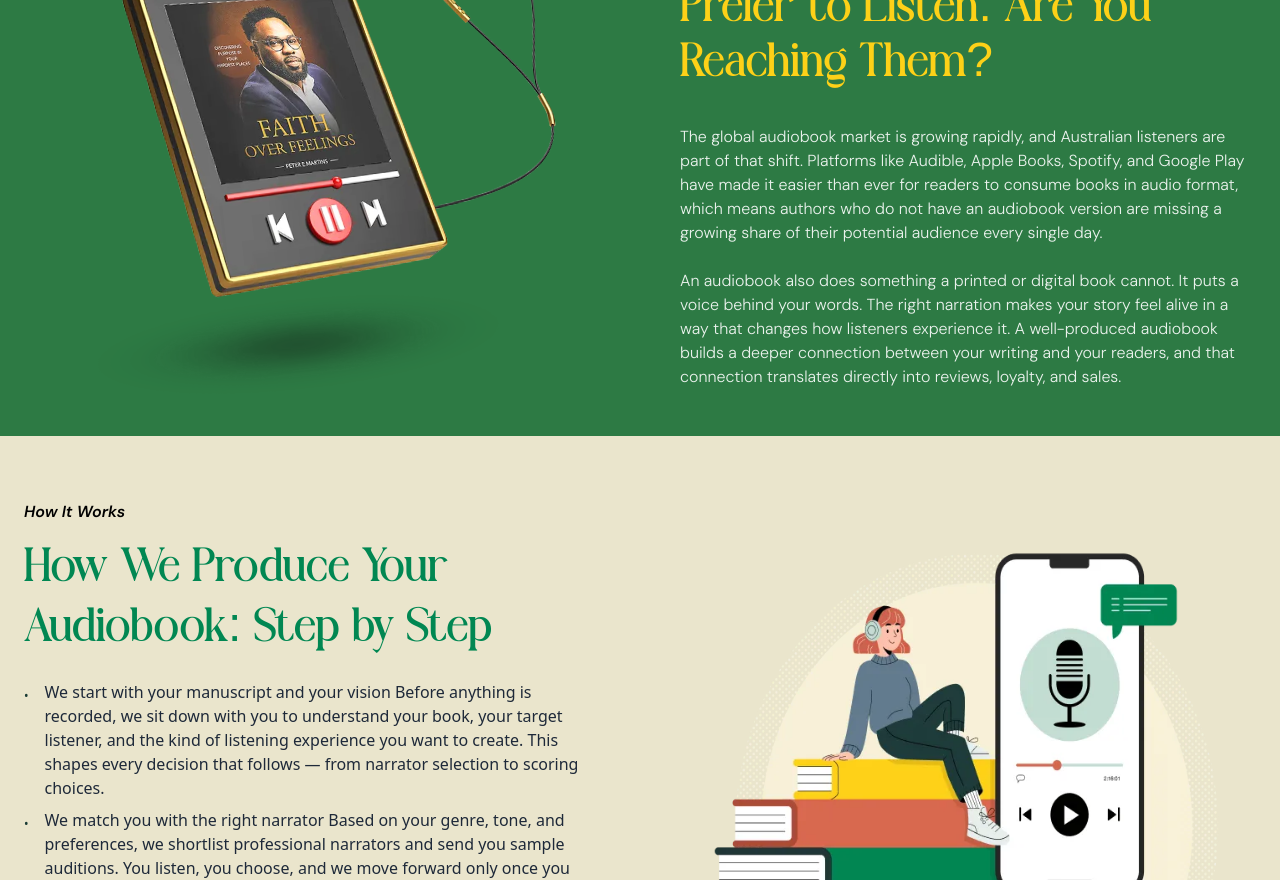
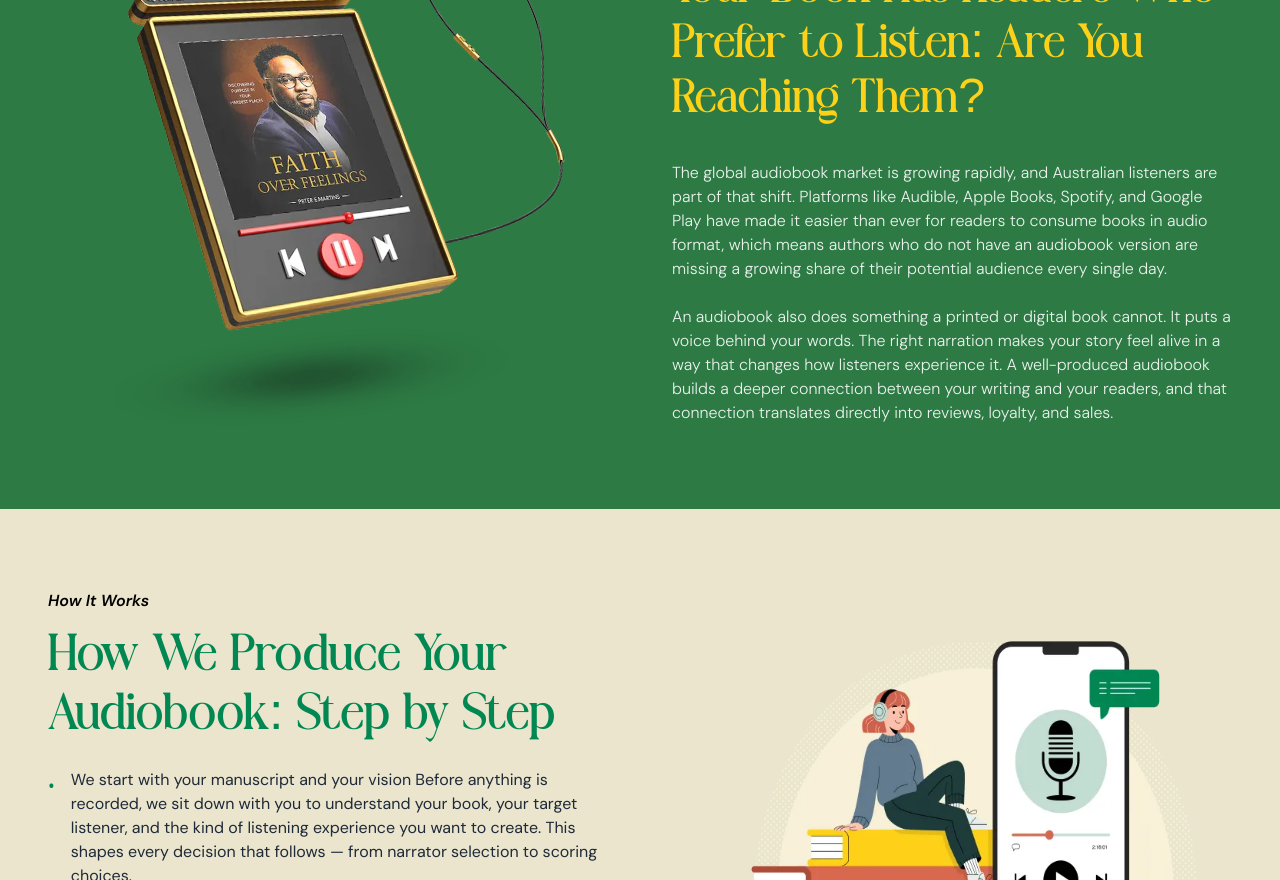
Before and after one commit to BemBexLab/southern_cross_publishing, a Next.js app: page /audiobook-service in a window 1280 px wide. Shown: the part 1920-2800 px from the top of the page. Built offline with nearby package versions, Linux system fonts and the light colour scheme; no server answers.

Commit message:
Updated Responsiveness

```diff
--- a/app/audiobook-service/component/Section3.tsx
+++ b/app/audiobook-service/component/Section3.tsx
@@ -1,52 +1,69 @@
-import React from 'react';
+import React from "react";
 
 const Section3 = () => {
   return (
-    <section className="bg-[#2d7a44]  overflow-hidden">
-      <div className="container mx-auto max-w-[1640px] px-2 py-10 sm:px-6 lg:px-8">
-        <div className="flex flex-col items-center gap-12 lg:flex-row lg:items-center lg:gap-16 xl:gap-20">
+    <section className="overflow-hidden bg-[#2d7a44]">
+      <div className="mx-auto w-full max-w-[1640px] px-4 py-10 sm:px-6 sm:py-12 md:px-8 md:py-14 lg:px-10 lg:py-16 xl:px-12 xl:py-20 2xl:px-16">
 
-          {/* Left Side: 3D Audiobook Illustration */}
-          <div className="flex w-full justify-center lg:flex-[1.05]">
-            <div className="relative w-full max-w-[700px]">
-              {/* This asset should be the combined player and earphones image */}
+        <div className="flex flex-col items-center gap-8 sm:gap-10 md:gap-12 lg:flex-row lg:items-center lg:gap-12 xl:gap-16 2xl:gap-20">
+
+          {/* Left Side - Audiobook Illustration */}
+          <div className="flex w-full items-center justify-center lg:w-1/2 lg:flex-[1.05]">
+            <div className="relative w-full max-w-[320px] sm:max-w-[420px] md:max-w-[520px] lg:max-w-[580px] xl:max-w-[650px] 2xl:max-w-[700px]">
               <img
                 src="/publishing-services/Audiobook.webp"
                 alt="3D Audiobook player with earphones"
-                className="w-full h-auto object-contain transform lg:-rotate-6 transition-transform hover:rotate-0 duration-700"
+                className="
+                  h-auto
+                  w-full
+                  object-contain
+                  transition-transform
+                  duration-700
+                  lg:-rotate-3
+                  xl:-rotate-6
+                  lg:hover:rotate-0
+                "
               />
             </div>
           </div>
 
-          {/* Right Side: Text Content */}
-          <div className="w-full lg:flex-[1.05]">
-            <div className="mb-8">
-              <h3 className="text-black italic font-semibold dm-sans text-xl lg:text-2xl mb-4">
+          {/* Right Side - Content */}
+          <div className="w-full lg:w-1/2 lg:flex-[1.05]">
+
+            {/* Heading */}
+            <div className="mb-5 sm:mb-6 md:mb-7 lg:mb-8">
+              <h3 className="dm-sans mb-2 text-base font-semibold italic text-black sm:text-lg md:mb-3 md:text-xl lg:mb-4 lg:text-2xl">
                 Why It Matters
               </h3>
-              <h2 className="text-[#FDD118] text-xl md:text-2xl lg:text-5xl goneva leading-[1.15] mb-8">
-                Your Book Has Readers Who Prefer to Listen: Are You Reaching Them?
+
+              <h2 className="goneva text-[28px] leading-[1.15] text-[#FDD118] sm:text-3xl md:text-4xl lg:text-[42px] xl:text-5xl 2xl:text-[54px]">
+                Your Book Has Readers Who Prefer to Listen: Are You Reaching
+                Them?
               </h2>
             </div>
 
-            <div className="space-y-6 text-white/90 dm-sans text-lg md:text-lg leading-relaxed font-light">
+            {/* Paragraphs */}
+            <div className="dm-sans space-y-4 text-sm font-light leading-6 text-white/90 sm:space-y-5 sm:text-base sm:leading-7 md:space-y-6 md:text-[17px] md:leading-8 lg:text-base lg:leading-7 xl:text-lg xl:leading-8">
               <p>
-                The global audiobook market is growing rapidly, and Australian listeners are
-                part of that shift. Platforms like Audible, Apple Books, Spotify, and Google Play
-                have made it easier than ever for readers to consume books in audio format,
-                which means authors who do not have an audiobook version are missing a
+                The global audiobook market is growing rapidly, and Australian
+                listeners are part of that shift. Platforms like Audible, Apple
+                Books, Spotify, and Google Play have made it easier than ever
+                for readers to consume books in audio format, which means
+                authors who do not have an audiobook version are missing a
                 growing share of their potential audience every single day.
               </p>
+
               <p>
-                An audiobook also does something a printed or digital book cannot. It puts a
-                voice behind your words. The right narration makes your story feel alive in a
-                way that changes how listeners experience it. A well-produced audiobook
-                builds a deeper connection between your writing and your readers, and that
-                connection translates directly into reviews, loyalty, and sales.
+                An audiobook also does something a printed or digital book
+                cannot. It puts a voice behind your words. The right narration
+                makes your story feel alive in a way that changes how listeners
+                experience it. A well-produced audiobook builds a deeper
+                connection between your writing and your readers, and that
+                connection translates directly into reviews, loyalty, and
+                sales.
               </p>
             </div>
           </div>
-
         </div>
       </div>
     </section>
--- a/app/audiobook-service/component/Section4.tsx
+++ b/app/audiobook-service/component/Section4.tsx
@@ -1,51 +1,71 @@
-"use client"
+"use client";
 
-import React from 'react';
-import Image from 'next/image';
+import React from "react";
+import Image from "next/image";
 
 const steps = [
   {
-        Point: "We start with your manuscript and your vision Before anything is recorded, we sit down with you to understand your book, your target listener, and the kind of listening experience you want to create. This shapes every decision that follows — from narrator selection to scoring choices."
+    Point:
+      "We start with your manuscript and your vision Before anything is recorded, we sit down with you to understand your book, your target listener, and the kind of listening experience you want to create. This shapes every decision that follows — from narrator selection to scoring choices.",
   },
   {
-        Point: "We match you with the right narrator Based on your genre, tone, and preferences, we shortlist professional narrators and send you sample auditions. You listen, you choose, and we move forward only once you are confident in the voice that will bring your book to life."
+    Point:
+      "We match you with the right narrator Based on your genre, tone, and preferences, we shortlist professional narrators and send you sample auditions. You listen, you choose, and we move forward only once you are confident in the voice that will bring your book to life.",
   },
   {
-        Point: "Recording begins, chapter by chapter Your narrator records the full manuscript in a professional studio environment. Raw recordings are sent to you at key checkpoints so you can flag anything that needs to be re-recorded before editing begins."
+    Point:
+      "Recording begins, chapter by chapter Your narrator records the full manuscript in a professional studio environment. Raw recordings are sent to you at key checkpoints so you can flag anything that needs to be re-recorded before editing begins.",
   },
   {
-        Point: "Our audio engineers edit and score Your recordings go through our full editing process, word by word, track by track. Background scoring is added where appropriate and mixed carefully against the narration. The audio is then mastered to broadcast quality."
+    Point:
+      "Our audio engineers edit and score Your recordings go through our full editing process, word by word, track by track. Background scoring is added where appropriate and mixed carefully against the narration. The audio is then mastered to broadcast quality.",
   },
   {
-        Point: "You review and approve the final product We send you the completed audiobook before it goes anywhere. You listen, request any final adjustments, and give your approval. Nothing is submitted for distribution without your sign-off."
+    Point:
+      "You review and approve the final product We send you the completed audiobook before it goes anywhere. You listen, request any final adjustments, and give your approval. Nothing is submitted for distribution without your sign-off.",
   },
   {
-        Point: "We distribute across every major platform Once you are satisfied, we handle the full distribution submission: Audible, Amazon, Apple Books, Spotify, Google Play, and more. We manage the metadata, keywords, book description, and cover image resizing so your audiobook is listed correctly and discoverable from day one."
-    }
+    Point:
+      "We distribute across every major platform Once you are satisfied, we handle the full distribution submission: Audible, Amazon, Apple Books, Spotify, Google Play, and more. We manage the metadata, keywords, book description, and cover image resizing so your audiobook is listed correctly and discoverable from day one.",
+  },
 ];
 
 const Section4 = () => {
   return (
-        <section className='bg-[#EAE5CC]'>
-            <div className="max-w-[1800px] mx-auto py-16 px-2 sm:px-6 text-[#1A3C34]">
+    <section className="overflow-hidden bg-[#EAE5CC]">
+      <div className="mx-auto w-full max-w-[1800px] px-4 py-10 text-[#1A3C34] sm:px-6 sm:py-12 md:px-8 md:py-14 lg:px-10 lg:py-16 xl:px-12 xl:py-20 2xl:px-16">
+
         {/* Eyebrow */}
-            <div className="mb-4">
-                <p className=" text-2xl dm-sans italic font-semibold text-black">How It Works</p>
+        <div className="mb-3 sm:mb-4">
+          <p className="dm-sans text-base font-semibold italic text-black sm:text-lg md:text-xl lg:text-2xl">
+            How It Works
+          </p>
         </div>
 
-            <div className="grid grid-cols-1 gap-16 items-start lg:grid-cols-2 lg:items-stretch">
-                {/* Left Column: Text Content */}
-                <div className="flex flex-col lg:h-[530px]">
-                    <h2 className="text-3xl md:text-5xl goneva leading-tight mb-5 max-w-3xl text-[#018752]">
+        <div className="grid grid-cols-1 items-start gap-8 sm:gap-10 md:gap-12 lg:grid-cols-[1.05fr_0.95fr] lg:items-stretch lg:gap-10 xl:gap-14 2xl:gap-16">
+
+          {/* Left Column */}
+          <div className="flex min-w-0 flex-col lg:h-[560px] xl:h-[600px] 2xl:h-[640px]">
+
+            <h2 className="goneva mb-5 max-w-3xl text-[30px] leading-[1.15] text-[#018752] sm:text-4xl md:text-5xl lg:text-[46px] xl:text-[52px] 2xl:text-6xl">
               How We Produce Your Audiobook: Step by Step
             </h2>
 
-                    <div className="section4-scroll space-y-2 lg:min-h-0 lg:flex-1 lg:overflow-y-scroll lg:pr-4">
+            {/* Steps */}
+            <div
+              className="section4-scroll space-y-4 lg:min-h-0 lg:flex-1 lg:overflow-y-auto lg:pr-4 xl:pr-6"
+            >
               {steps.map((step, index) => (
-                            <div key={index} className="flex items-start">
-                                {/* Custom Bullet Point */}
-                                <span className="mt-2 mr-4 text-xs">•</span>
-                                <p className="text-xl leading-relaxed text-gray-800">
+                <div
+                  key={index}
+                  className="flex items-start gap-3 sm:gap-4"
+                >
+                  {/* Bullet */}
+                  <span className="mt-[7px] shrink-0 text-lg leading-none text-[#018752] sm:mt-[8px]">
+                    •
+                  </span>
+
+                  <p className="dm-sans text-sm leading-6 text-gray-800 sm:text-base sm:leading-7 md:text-[17px] md:leading-8 lg:text-base lg:leading-7 xl:text-lg xl:leading-8">
                     {step.Point}
                   </p>
                 </div>
@@ -53,24 +73,23 @@ const Section4 = () => {
             </div>
           </div>
 
-                {/* Right Column: Illustration */}
-                <div className="relative flex flex-col  w-full h-full min-h-[450px] lg:min-h-[600px]">
-                    <div className="relative w-full flex-grow">
-                        {/*
-      Note: Ensure the referenced image asset is placed in your /public folder.
-      If you have a cropped version of just the girl/phone, use that path here.
-    */}
+          {/* Right Column */}
+          <div className="flex w-full items-center justify-center">
+            <div
+              className="relative h-[300px] w-full max-w-[650px] sm:h-[380px] md:h-[460px] lg:h-full lg:min-h-[520px] xl:min-h-[580px] 2xl:min-h-[620px]"
+            >
               <Image
                 src="/audiobook-service/Frame.webp"
                 alt="Audiobook production process illustration"
                 fill
-                            sizes="(max-width: 1024px) 100vw, 50vw"
-                            className="object-contain object-top"
+                sizes="(max-width: 640px) 100vw, (max-width: 1023px) 90vw, 48vw"
+                className="object-contain object-center lg:object-top"
               />
             </div>
           </div>
         </div>
       </div>
+
       <style jsx>{`
         .section4-scroll {
           scrollbar-width: thin;
--- a/components/ComprehensivePublishing.tsx
+++ b/components/ComprehensivePublishing.tsx
@@ -63,7 +63,7 @@ const ComprehensivePublishing = () => {
             {bookImages.map((book, index) => (
               <m.div
                 key={`${book.src}-slide`}
-                className="min-w-0 shrink-0 snap-center"
+                className="motion-section min-w-0 shrink-0 snap-center"
                 initial={{ opacity: 0, y: 24, scale: 0.94 }}
                 whileInView={{ opacity: 1, y: 0, scale: 1 }}
                 viewport={{ once: true, amount: 0.55 }}
@@ -93,7 +93,7 @@ const ComprehensivePublishing = () => {
             {bookImages.map((book, index) => (
               <m.div
                 key={book.src}
-                className={`absolute w-[260px] origin-bottom transform xl:w-[320px] 2xl:w-[370px] ${book.className}`}
+                className={`motion-section absolute w-[260px] origin-bottom transform xl:w-[320px] 2xl:w-[370px] ${book.className}`}
                 initial={
                   prefersReducedMotion
                     ? { opacity: 0 }
--- a/components/MotionSection.tsx
+++ b/components/MotionSection.tsx
@@ -23,6 +23,9 @@ export default function MotionSection({
   distance = 28,
 }: MotionSectionProps) {
   const prefersReducedMotion = useReducedMotion();
+  const motionClassName = ["motion-section", className]
+    .filter(Boolean)
+    .join(" ");
 
   const variants: Variants = prefersReducedMotion
     ? {
@@ -41,7 +44,7 @@ export default function MotionSection({
   return (
     <LazyMotion features={domAnimation}>
       <m.div
-        className={className}
+        className={motionClassName}
         variants={variants}
         initial="hidden"
         whileInView="visible"
```
Also changed, not shown: app/globals.css (+10 -0 lines). Lines whose indentation alone changed are shown as unchanged.
